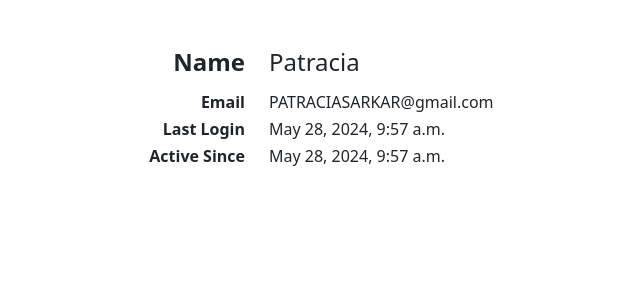
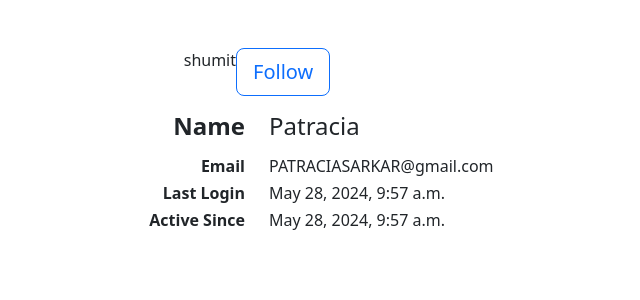
Before and after one commit to shumittaher/network, a Django app: page /profile/2 in a window 1280 px wide. Shown: the part 88-388 px from the top of the page, without its empty margins (383-1023 px from the left). Run offline with Django 3.2, Linux system fonts and the light colour scheme; data comes from the database, SQL or seed files in the repository; both versions use the stored data as it was after the commit; some libraries are stand-ins or nearby versions.

Commit message:
code refactor for fetching model data

```diff
--- a/network/models.py
+++ b/network/models.py
@@ -6,7 +6,7 @@ class User(AbstractUser):
     pass
 
 class Followings(models.Model):
-    follower = models.ForeignKey(User, on_delete=models.CASCADE)
+    follower = models.ForeignKey(User, on_delete=models.CASCADE, related_name='followers')
     followed = models.ForeignKey(User, on_delete=models.CASCADE ,related_name='followees')
 
 class Post(models.Model):
--- a/network/templates/network/profile.html
+++ b/network/templates/network/profile.html
@@ -3,6 +3,18 @@
 {% block body %}
 
 <div class="mt-5">
+
+    <div class="d-flex justify-content-center mb-3">
+
+        {% for follower_pair in follow_incoming %}
+            {{follower_pair.follower.username}}
+        {% endfor %}
+
+        <button onclick="send_follow()" class="btn btn-outline-primary btn-lg">
+            Follow
+        </button>
+
+    </div>
 
     <div class="row mb-2">
         <h4 class="col text-end">
@@ -45,12 +57,20 @@
         </h6>
     </div>
 
-    {% for followee in follow_outgoing %}
-
-        {{followee}}
-
+    {% for followee_pair in follow_outgoing %}
+        {{followee_pair}}
     {% endfor %}
 
 </div>
 
+
+<script>
+
+    async function send_follow() {
+
+        const response = await fetch(`/follow_route/{{profile_user.id}}`)
+    }
+
+</script>
+
 {% endblock %}
--- a/network/urls.py
+++ b/network/urls.py
@@ -11,5 +11,6 @@ urlpatterns = [
     path("post_supply", views.post_supply, name="post_supply"),
     path("fetch_post/<int:post_id>", views.post_supply, name="fetch_post"),
     path("like_route", views.like_route, name="like_route"),
-    path("profile/<int:user_id>", views.profile, name="profile")
+    path("profile/<int:user_id>", views.profile, name="profile"),
+    path("follow_route/<int:user_id>", views.follow_route, name="follow_route")
 ]
--- a/network/views.py
+++ b/network/views.py
@@ -26,7 +26,6 @@ def index(request):
         'post_form' : new_post_form,
     })
 
-
 def post_supply(request, post_id = None):
 
     if not post_id:
@@ -44,7 +43,6 @@ def post_supply(request, post_id = None):
 
     return JsonResponse(posts_dict, safe=False)
 
-
 def like_route(request):
 
     put_data = json.loads(request.body)
@@ -60,16 +58,31 @@ def like_route(request):
 
     return JsonResponse({},status = 200)
 
+def follow_route(request, user_id):
+
+    followee = get_object_or_404(User, pk = user_id)
+
+    existing_pair = Followings.objects.filter(
+        follower=request.user, followed=followee
+    ).exists()
+
+    if not existing_pair:
+        follow_pair = Followings(follower = request.user, followed = followee)
+        follow_pair.save()
+        return JsonResponse({"status": "Followed"},status = 200)
+
+    return JsonResponse({"status": "Already Followed"},status = 200)
+
 def profile(request, user_id):
 
     user = get_object_or_404(User, pk = user_id)
-
-    follow_outgoing = Followings.objects.filter(follower = user)
-
+    follow_outgoing = user.followers.all()
+    follow_incoming = user.followees.all()
 
     return render(request, 'network/profile.html',{
         'profile_user' : user,
-        'follow_outgoing' : follow_outgoing
+        'follow_outgoing' : follow_outgoing,
+        'follow_incoming' : follow_incoming
         })
 
 def login_view(request):
@@ -92,11 +105,9 @@ def login_view(request):
     else:
         return render(request, "network/login.html")
 
-
 def logout_view(request):
     logout(request)
     return HttpResponseRedirect(reverse("index"))
-
 
 def register(request):
     if request.method == "POST":
```
Also changed, not shown: db.sqlite3.
